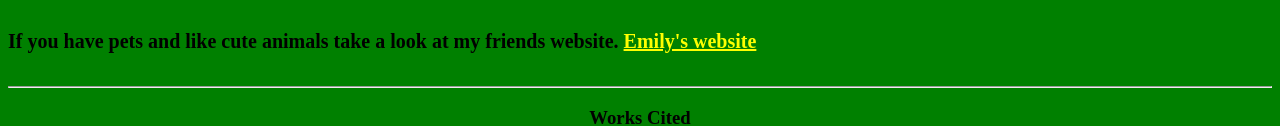
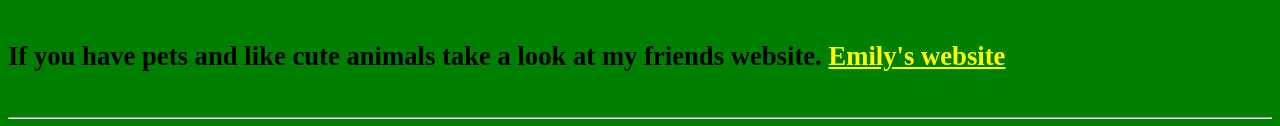
Before and after one commit to StevenWenzel32/Irish-Brigade, a plain HTML site: page index.html in a window 1280 px wide. Shown: the part 3484-3610 px from the top of the page. Drawn offline with Linux system fonts and the light colour scheme.

Commit message:
Update index.css

```diff
--- a/index.css
+++ b/index.css
@@ -5,7 +5,7 @@ h1 {
 
 h5 {
     color: black;
-    font-size: 15pt;
+    font-size: 20pt;
 }
 
 p {
```
